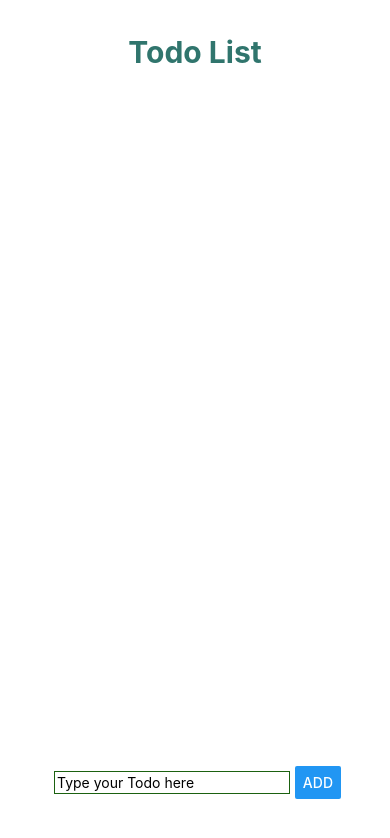
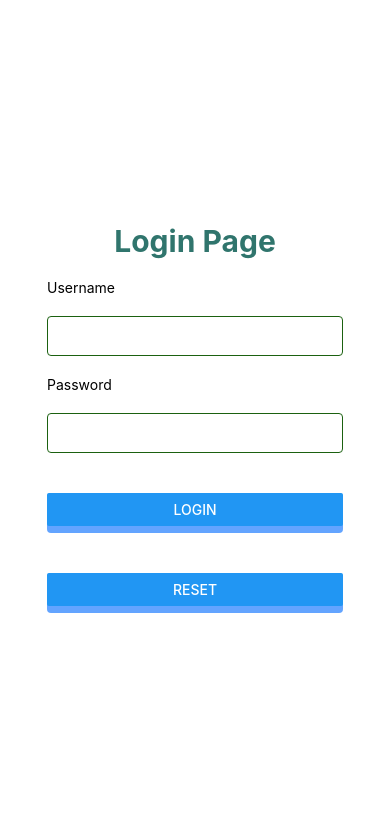
Before and after one commit to ShanuDey/Todo-App, a React Native app: screen / in a window 390 px wide. Shown: the top 838 px of the page. Built offline with nearby package versions, Linux system fonts and the light colour scheme.

Commit message:
implement login page with react-hook-form
Signed-off-by: ShanuDey <sd4shanudey@gmail.com>

```diff
--- a/App.js
+++ b/App.js
@@ -6,6 +6,7 @@ import Header from './src/components/Header';
 import Constants from 'expo-constants';
 import { TodosContext } from './src/contexts/TodosContext';
 import AsyncStorage from '@react-native-async-storage/async-storage';
+import LoginPage from './src/components/Login/LoginPage';
 
 const TODOS_STORAGE_KEY = '@TodoStorageKeyBwPx0r9Ou2';
 
@@ -43,11 +44,12 @@ export default function App() {
 
   return (
     <View style={styles.container} accessibilityLabel="TodoAppView">
-      <Header />
+      {/* <Header />
       <TodosContext.Provider value={{ todos, setTodos }}>
         <TodoList />
         <Footer />
-      </TodosContext.Provider>
+      </TodosContext.Provider> */}
+      <LoginPage/>
     </View>
   );
 }
--- a/package.json
+++ b/package.json
@@ -19,6 +19,7 @@
     "expo-updates": "~0.11.7",
     "react": "17.0.1",
     "react-dom": "17.0.1",
+    "react-hook-form": "^7.34.2",
     "react-native": "0.64.3",
     "react-native-web": "0.17.1"
   },
--- /dev/null
+++ b/src/components/Login/LoginPage.js
@@ -0,0 +1,121 @@
+import * as React from "react";
+import { Text, View, StyleSheet, TextInput, Button, Alert } from "react-native";
+import { useForm, Controller } from "react-hook-form";
+import Constants from "expo-constants";
+
+export default () => {
+  const {
+    register,
+    setValue,
+    handleSubmit,
+    control,
+    reset,
+    formState: { errors },
+  } = useForm({
+    defaultValues: {
+      firstName: "",
+      lastName: "",
+    },
+  });
+  const onSubmit = (data) => {
+    console.log(data);
+  };
+
+  const onChange = (arg) => {
+    return {
+      value: arg.nativeEvent.text,
+    };
+  };
+
+  console.log("errors", errors);
+
+  return (
+    <View style={styles.container}>
+        <Text style={styles.headerText}>Login Page</Text>
+      <Text style={styles.label}>Username</Text>
+      <Controller
+        control={control}
+        render={({ field: { onChange, onBlur, value } }) => (
+          <TextInput
+            style={styles.input}
+            onBlur={onBlur}
+            onChangeText={(value) => onChange(value)}
+            value={value}
+          />
+        )}
+        name="username"
+        rules={{ required: true }}
+      />
+      <Text style={styles.label}>Password</Text>
+      <Controller
+        control={control}
+        render={({ field: { onChange, onBlur, value } }) => (
+          <TextInput
+            style={styles.input}
+            secureTextEntry={true}
+            onBlur={onBlur}
+            onChangeText={(value) => onChange(value)}
+            value={value}
+          />
+        )}
+        name="password"
+        rules={{ required: true }}
+      />
+
+      <View style={styles.button}>
+        <Button
+          style={styles.buttonInner}
+          title="Login"
+          onPress={handleSubmit(onSubmit)}
+        />
+      </View>
+
+      <View style={styles.button}>
+        <Button
+          style={styles.buttonInner}
+          title="Reset"
+          onPress={() => {
+            reset({
+              username: "todouser",
+              password: "todopassword",
+            });
+          }}
+        />
+      </View>
+    </View>
+  );
+};
+
+const styles = StyleSheet.create({
+  label: {
+    color: "black",
+    margin: 20,
+    marginLeft: 0,
+  },
+  button: {
+    marginTop: 40,
+    color:"#000",
+    height: 40,
+    backgroundColor: "#63a4ff",
+    borderRadius: 4,
+  },
+  container: {
+    flex: 1,
+    justifyContent: "center",
+    paddingTop: Constants.statusBarHeight,
+    padding: 8,
+  },
+  input: {
+    borderWidth:1,
+    borderColor: "#1b6110",
+    height: 40,
+    padding: 10,
+    borderRadius: 4,
+  },
+  headerText: {
+    fontSize: 30,
+    fontWeight: 'bold',
+    color: '#30756d',
+    alignSelf:"center"
+  },
+});
```
Also changed, not shown: 2 other files (tests, documents, lock files or other folders).
